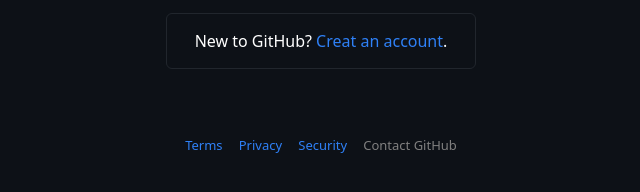
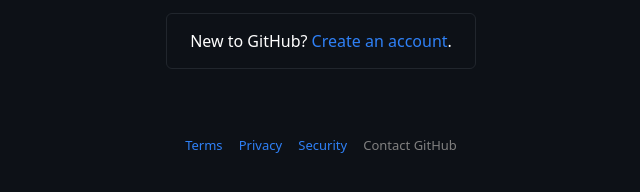
Before and after one commit to iambhattaraitanuj/github-site, a plain HTML site: page index.html in a window 1280 px wide. Shown: the part 416-608 px from the top of the page, 319-959 px from the left. Drawn offline with Linux system fonts and the light colour scheme.

Commit message:
Update index.html

```diff
--- a/index.html
+++ b/index.html
@@ -202,7 +202,7 @@
 
             </div>
             <div class="footer">
-                <label2>New to GitHub? <a href="" class="newac">Creat an account</a>.</label2>
+                <label2>New to GitHub? <a href="" class="newac">Create an account</a>.</label2>
             </div>
             <div class="">
                 <a href="" class="buttom">Terms</a>
```
